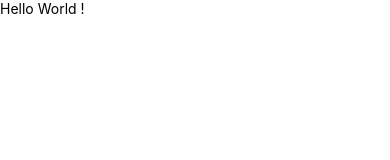
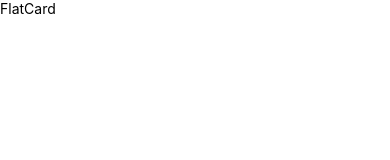
Before and after one commit to sarth-akvaish/Training, a React Native app in the folder react-native/Project1/: screen / in a window 390 px wide. Shown: the top 160 px of the page. Built offline with nearby package versions, Linux system fonts and the light colour scheme.

Commit message:
Project 2 initiated - Components folder added

```diff
--- a/react-native/Project1/App.tsx
+++ b/react-native/Project1/App.tsx
@@ -1,15 +1,17 @@
+import {View, Text, SafeAreaView, ScrollView} from 'react-native';
 import React from 'react';
+import FlatCard from './components/FlatCard';
 
-import {View, Text, SafeAreaView} from 'react-native';
-
-function App() {
+const App = () => {
   return (
     <SafeAreaView>
-      <View>
-        <Text>Hello World !</Text>
-      </View>
+      <ScrollView>
+        <View>
+          <FlatCard />
+        </View>
+      </ScrollView>
     </SafeAreaView>
   );
-}
+};
 
 export default App;
--- /dev/null
+++ b/react-native/Project1/components/FlatCard.tsx
@@ -0,0 +1,12 @@
+import {StyleSheet, Text, View} from 'react-native';
+import React from 'react';
+
+export default function FlatCard() {
+  return (
+    <View>
+      <Text>FlatCard</Text>
+    </View>
+  );
+}
+
+const styles = StyleSheet.create({});
--- a/react-native/Project1/index.js
+++ b/react-native/Project1/index.js
@@ -4,7 +4,6 @@
 
 import { AppRegistry } from 'react-native';
 import App from './App';
-import AppPro from './AppPro'
 import { name as appName } from './app.json';
 
-AppRegistry.registerComponent(appName, () => AppPro);
+AppRegistry.registerComponent(appName, () => App);
```
Also changed, not shown: react-native/Project1/AppPro.tsx (deleted, +0 -29 lines).
